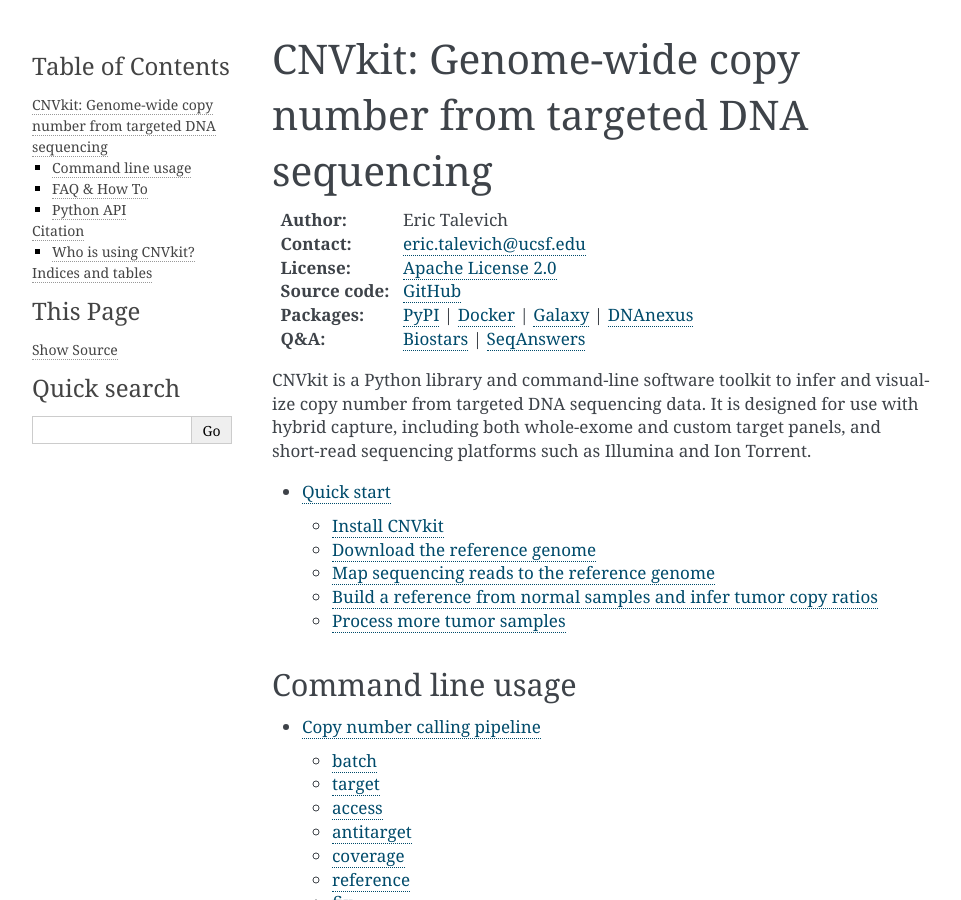
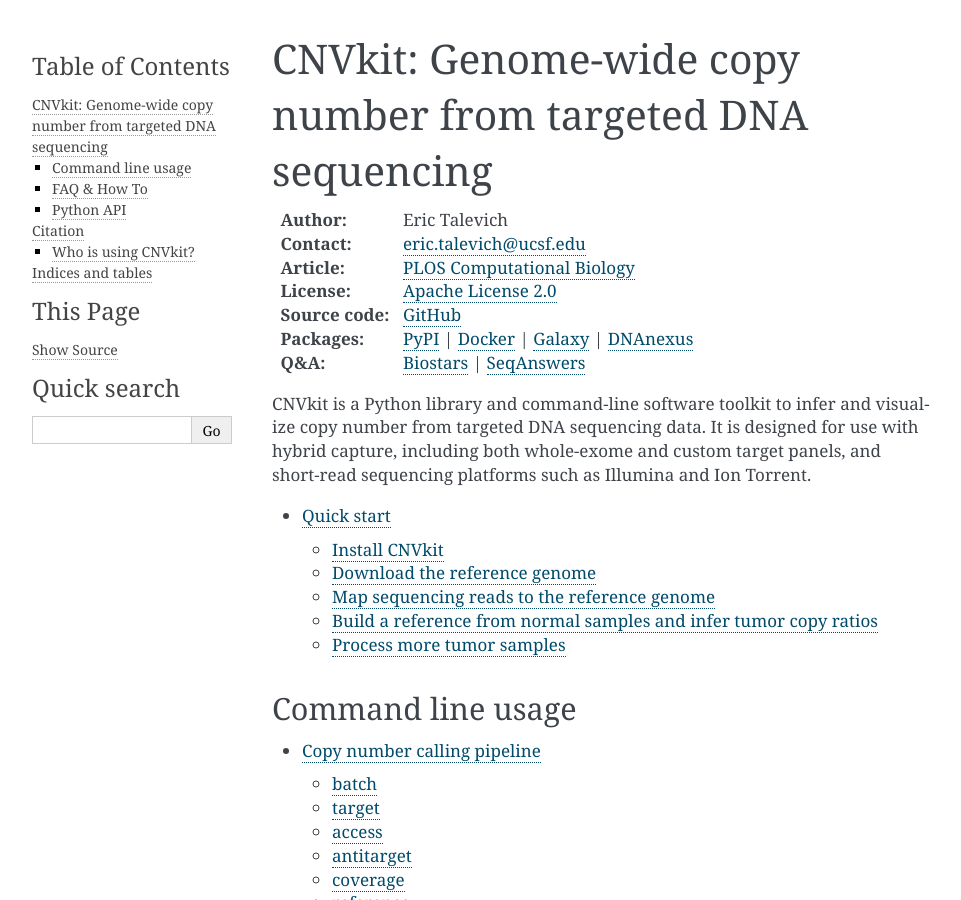
Before and after one commit to etal/cnvkit, a Sphinx documentation site: the page built from doc/index.rst, in a window 1280 px wide and 900 px high. Shown: the whole window, without its empty margins (148-1109 px from the left). Built offline with Sphinx 7.4.7, drawn with Linux system fonts in a browser that asks for light colours.

Commit message:
doc: Add article link to top of page

```diff
--- a/doc/index.rst
+++ b/doc/index.rst
@@ -3,10 +3,12 @@
 
 :Author: Eric Talevich
 :Contact: eric.talevich@ucsf.edu
+:Article: `PLOS Computational Biology <http://dx.doi.org/10.1371/journal.pcbi.1004873>`_
 :License: `Apache License 2.0 <http://www.apache.org/licenses/LICENSE-2.0>`_
 :Source code: `GitHub <https://github.com/etal/cnvkit>`_
 :Packages: `PyPI <https://pypi.python.org/pypi/CNVkit>`_ | `Docker <https://hub.docker.com/r/etal/cnvkit/>`_ | `Galaxy <https://testtoolshed.g2.bx.psu.edu/view/etal/cnvkit>`_ | `DNAnexus <https://platform.dnanexus.com/app/cnvkit_batch>`_
 :Q&A: `Biostars <https://www.biostars.org/t/CNVkit/>`_ | `SeqAnswers <http://seqanswers.com/forums/showthread.php?t=47910>`_
+
 
 CNVkit is a Python library and command-line software toolkit to infer and
 visualize copy number from targeted DNA sequencing data. It is designed for use
```
